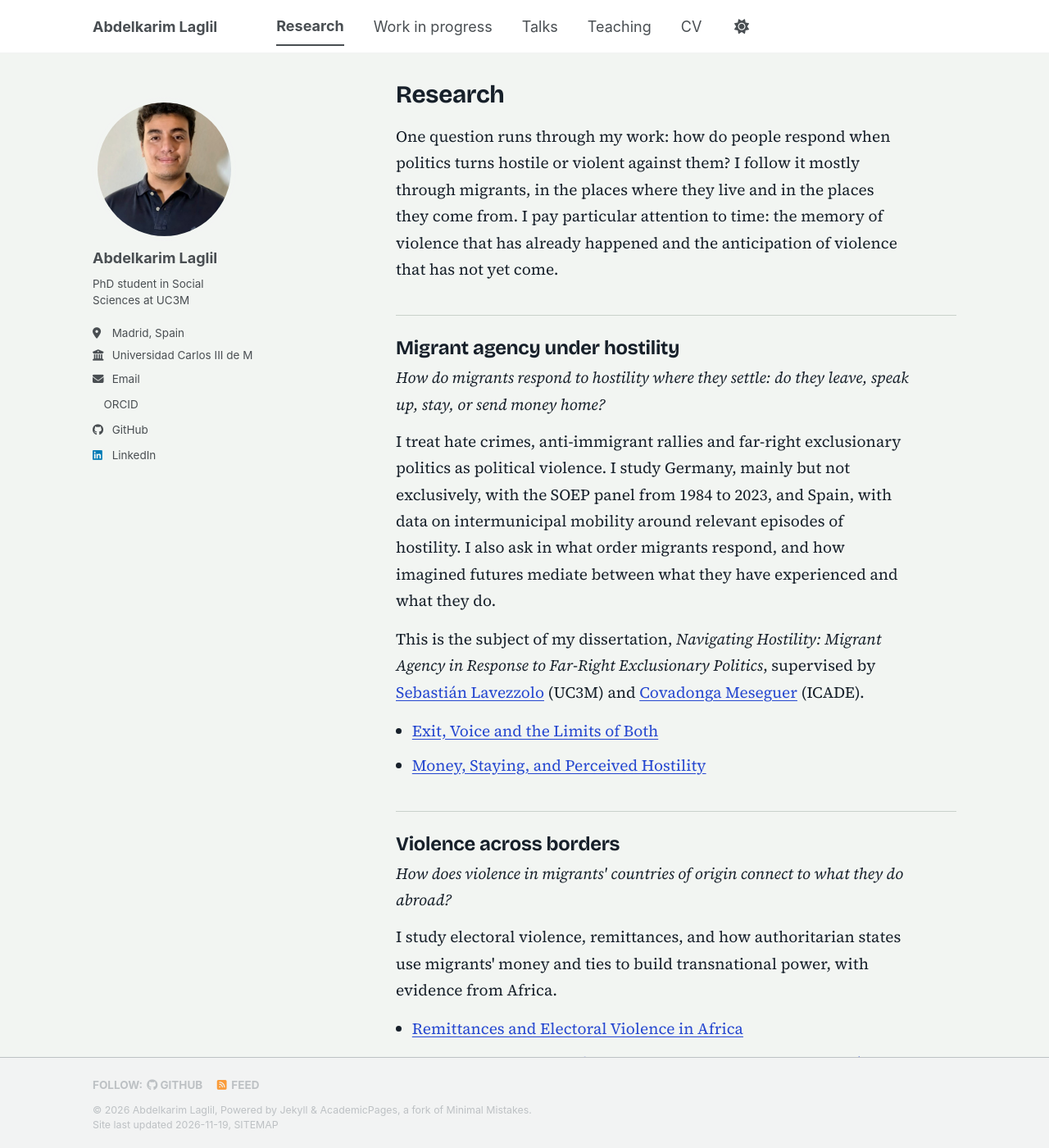
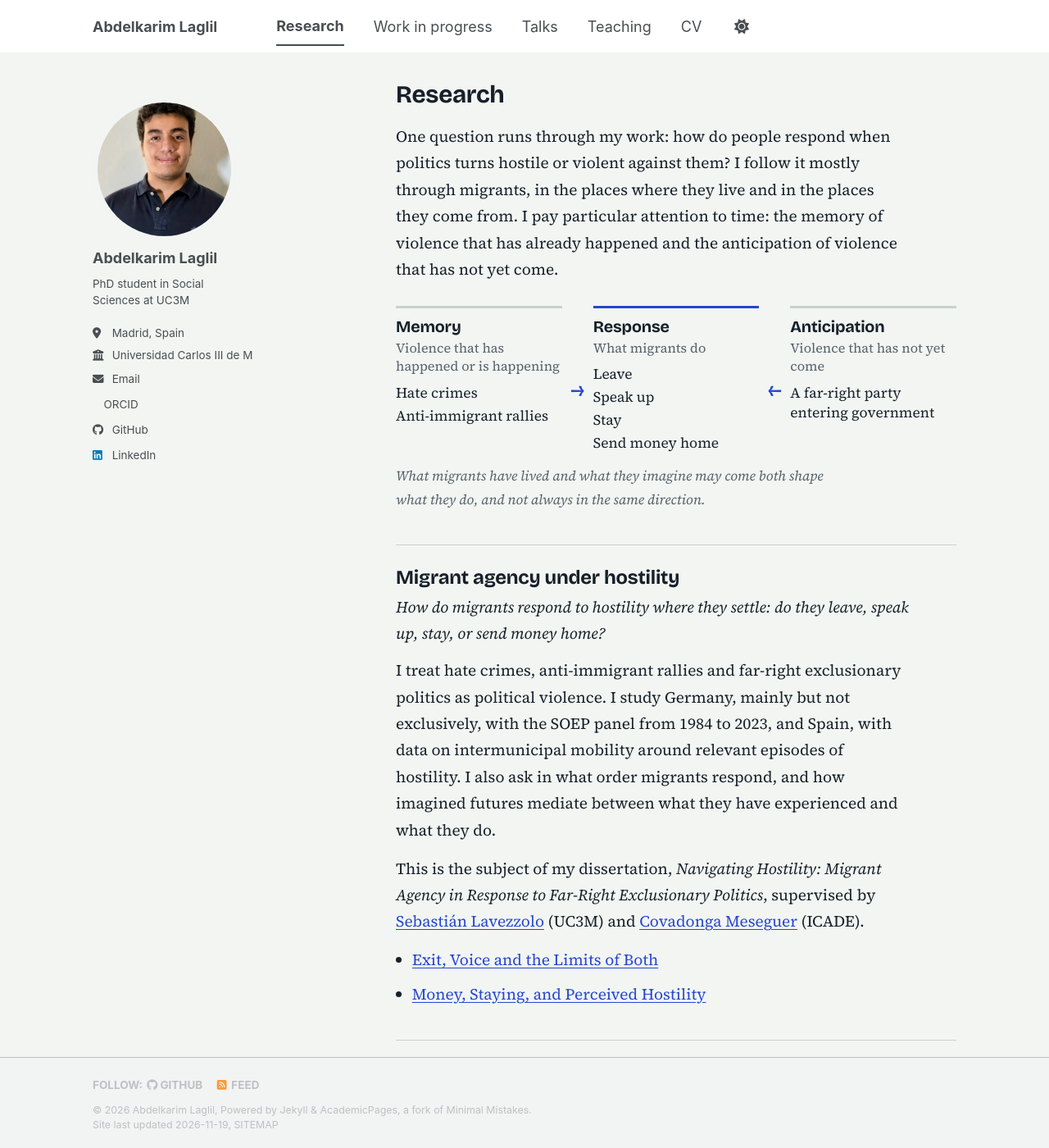
Before and after one commit to AbdelkarimLaglil/AbdelkarimLaglil.github.io, a Jekyll site: the page built from _pages/research.md, in a window 1280 px wide and 1400 px high. Shown: the whole window at 82% size. Built offline with Jekyll 4.4.1, drawn with Linux system fonts in a browser that asks for light colours; a script bundle is joined from its source files by our own code; a style sheet for code colours, icons or effects is not loaded.

Commit message:
Research: memory and anticipation diagram
Co-Authored-By: Claude Sonnet 5.5 <noreply@anthropic.com>
Claude-Session: https://claude.ai/code/session_017vH5ZQkLibWayVuG7moGCB

```diff
--- a/_pages/research.md
+++ b/_pages/research.md
@@ -7,6 +7,15 @@ author_profile: true
 ---
 
 One question runs through my work: how do people respond when politics turns hostile or violent against them? I follow it mostly through migrants, in the places where they live and in the places they come from. I pay particular attention to time: the memory of violence that has already happened and the anticipation of violence that has not yet come.
+
+<div class="lh-time" role="group" aria-label="Diagram: the memory of violence and the anticipation of violence both shape how migrants respond">
+<div class="col"><h3>Memory</h3><p class="sub">Violence that has happened or is happening</p><ul><li>Hate crimes</li><li>Anti-immigrant rallies</li></ul></div>
+<span class="ar a1" aria-hidden="true"></span>
+<div class="col mid"><h3>Response</h3><p class="sub">What migrants do</p><ul><li>Leave</li><li>Speak up</li><li>Stay</li><li>Send money home</li></ul></div>
+<span class="ar a2" aria-hidden="true"></span>
+<div class="col"><h3>Anticipation</h3><p class="sub">Violence that has not yet come</p><ul><li>A far-right party entering government</li></ul></div>
+</div>
+<p class="lh-time-cap">What migrants have lived and what they imagine may come both shape what they do, and not always in the same direction.</p>
 
 <section class="lh-sec">
 <h2>Migrant agency under hostility</h2>
--- a/_sass/layout/_lh.scss
+++ b/_sass/layout/_lh.scss
@@ -225,3 +225,22 @@ html[data-theme="dark"] .lh-people a:hover, html[data-theme="dark"] .lh-people a
 .lh-sec .q { font-style: italic; margin: 0 0 0.7rem; }
 .lh-sec p { margin: 0 0 0.8rem; }
 .lh-sec .papers { margin: 0 0 0.3rem 1.1rem; padding: 0; }
+
+/* ---- Research: memory and anticipation diagram ---- */
+.lh-time { display: grid; grid-template-columns: 1fr auto 1fr auto 1fr; gap: 0 0.6rem; align-items: start; margin: 1.6rem 0 0.4rem; max-width: 46rem; }
+.lh-time .col { border-top: 3px solid var(--lh-rule); padding-top: 0.6rem; }
+.lh-time .col.mid { border-top-color: var(--lh-route); }
+.lh-time h3 { margin: 0; font-family: var(--lh-display); font-size: 1.1rem; font-weight: 700; }
+.lh-time .sub { margin: 0.1rem 0 0.5rem; color: var(--lh-muted); font-size: 0.9rem; line-height: 1.4; }
+.lh-time ul { list-style: none; margin: 0; padding: 0; }
+.lh-time li { margin: 0.2rem 0; font-size: 0.97rem; line-height: 1.4; }
+.lh-time .ar { align-self: center; font-family: var(--lh-display); font-size: 1.5rem; color: var(--lh-route); padding-top: 1.2rem; }
+.lh-time .a1::before { content: "\2192"; }
+.lh-time .a2::before { content: "\2190"; }
+.lh-time-cap { margin: 0.6rem 0 0; color: var(--lh-muted); font-size: 0.93rem; font-style: italic; }
+@media (max-width: 40em) {
+  .lh-time { grid-template-columns: 1fr; }
+  .lh-time .ar { text-align: center; padding: 0.2rem 0; }
+  .lh-time .a1::before { content: "\2193"; }
+  .lh-time .a2::before { content: "\2191"; }
+}
```
